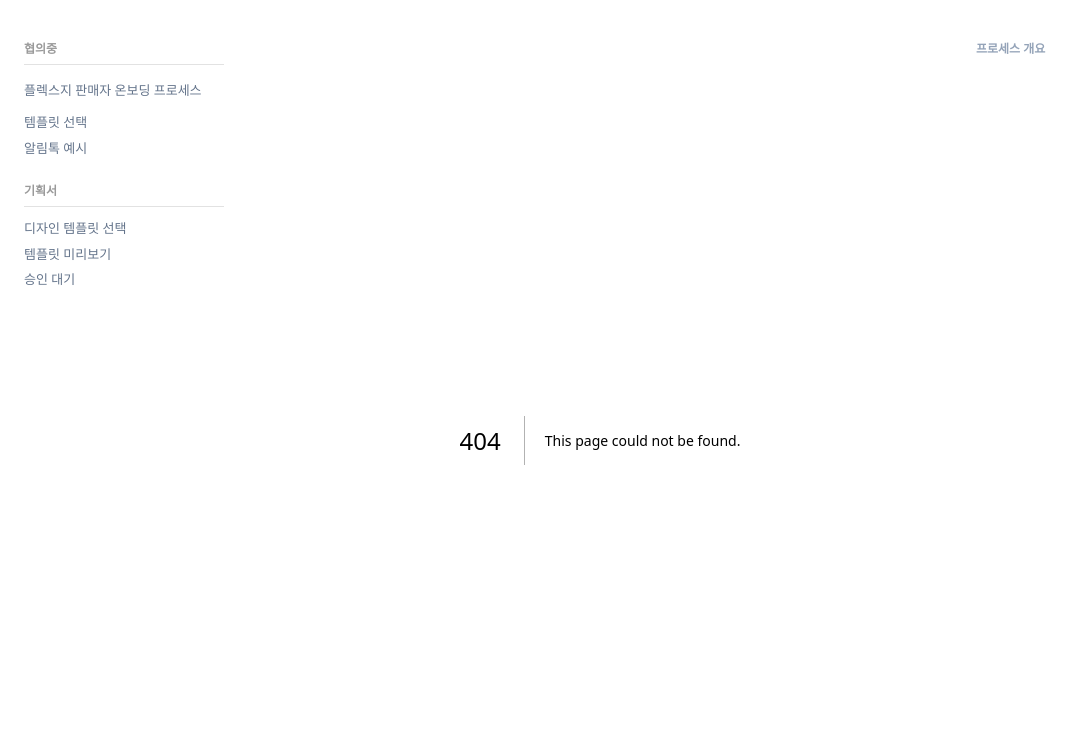
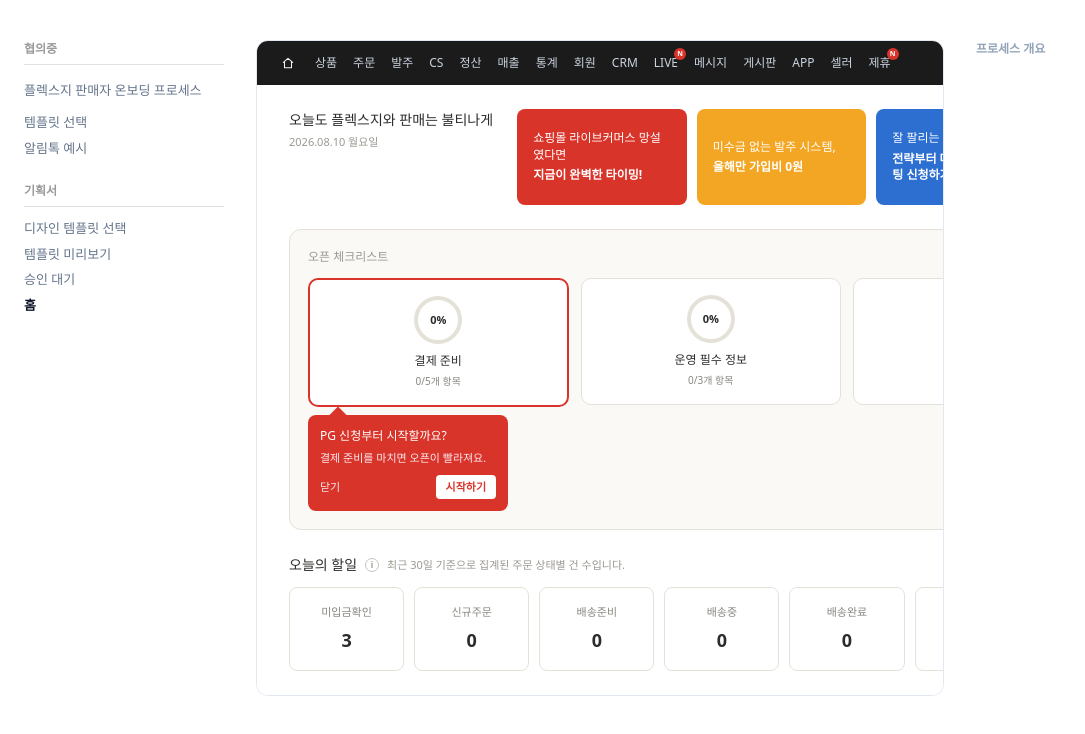
Before and after one commit to WEED-Convergence/WEED-Convergence-FLEXG-onboarding-HYESUN-2026-08, a Next.js app: page /home-with-checklist in a window 1280 px wide. Before the commit this address had no page. Shown: the top 734 px of the page, without its empty margins (0-1085 px from the left). Built offline with nearby package versions, Linux system fonts and the light colour scheme.

Commit message:
플렉스지 홈 화면 + 오픈 체크리스트 프로토타입(/home-with-checklist) 추가 및 인덱스 반영

```diff
--- a/src/app/SidebarNav.tsx
+++ b/src/app/SidebarNav.tsx
@@ -11,6 +11,7 @@ const specDocs = [
   { href: "/signup-complete", label: "디자인 템플릿 선택" },
   { href: "/template-preview", label: "템플릿 미리보기" },
   { href: "/approval-pending", label: "승인 대기" },
+  { href: "/home-with-checklist", label: "홈" },
 ];
 
 export default function SidebarNav() {
--- /dev/null
+++ b/src/app/home-with-checklist/page.tsx
@@ -0,0 +1,281 @@
+export const metadata = {
+  title: "홈",
+};
+
+function HomeIcon() {
+  return (
+    <svg viewBox="0 0 24 24" width="14" height="14" fill="none" stroke="#F2F1EC" strokeWidth="1.8">
+      <path d="M4 11L12 4L20 11" strokeLinecap="round" strokeLinejoin="round" />
+      <path d="M6 10V20H18V10" strokeLinecap="round" strokeLinejoin="round" />
+    </svg>
+  );
+}
+
+function QuestionIcon() {
+  return (
+    <span className="flex h-4 w-4 items-center justify-center rounded-full border border-slate-400 text-[9px] font-semibold text-slate-300">
+      ?
+    </span>
+  );
+}
+
+function InfoIcon() {
+  return (
+    <span className="flex h-3.5 w-3.5 items-center justify-center rounded-full border border-[#C7C5BB] text-[8px] font-semibold text-[#9A9890]">
+      i
+    </span>
+  );
+}
+
+interface MenuItem {
+  label: string;
+  badge?: boolean;
+}
+
+const menuItems: MenuItem[] = [
+  { label: "상품" },
+  { label: "주문" },
+  { label: "발주" },
+  { label: "CS" },
+  { label: "정산" },
+  { label: "매출" },
+  { label: "통계" },
+  { label: "회원" },
+  { label: "CRM" },
+  { label: "LIVE", badge: true },
+  { label: "메시지" },
+  { label: "게시판" },
+  { label: "APP" },
+  { label: "셀러" },
+  { label: "제휴", badge: true },
+];
+
+function AdminGNB() {
+  return (
+    <header className="flex h-11 w-full shrink-0 items-center justify-between bg-[#1B1B1B] px-6">
+      <div className="flex items-center gap-5">
+        <HomeIcon />
+        <nav className="flex items-center gap-4">
+          {menuItems.map((item) => (
+            <span key={item.label} className="relative text-[12px] text-slate-300">
+              {item.label}
+              {item.badge ? (
+                <span className="absolute -right-2 -top-1.5 flex h-3 w-3 items-center justify-center rounded-full bg-[#D8342A] text-[7px] font-bold text-white">
+                  N
+                </span>
+              ) : null}
+            </span>
+          ))}
+        </nav>
+      </div>
+
+      <div className="flex items-center gap-3">
+        <span className="flex items-center gap-1 text-[12px] text-slate-300">
+          서비스 알림
+          <span className="flex h-3.5 min-w-3.5 items-center justify-center rounded-full bg-[#D8342A] px-1 text-[9px] font-semibold text-white">
+            133
+          </span>
+        </span>
+        <QuestionIcon />
+        <span className="rounded bg-[#2E9E4C] px-3 py-1.5 text-[12px] font-medium text-white">
+          쇼핑몰 바로 적용
+        </span>
+      </div>
+    </header>
+  );
+}
+
+interface Banner {
+  bg: string;
+  line1: string;
+  line2: string;
+}
+
+const banners: Banner[] = [
+  { bg: "#D8342A", line1: "쇼핑몰 라이브커머스 망설였다면", line2: "지금이 완벽한 타이밍!" },
+  { bg: "#F2A623", line1: "미수금 없는 발주 시스템,", line2: "올해만 가입비 0원" },
+  { bg: "#2D6FD1", line1: "잘 팔리는 쇼핑몰은", line2: "전략부터 다릅니다! · 컨설팅 신청하기" },
+  { bg: "#2E9E4C", line1: "발주가 많아질수록 필요한건?", line2: "자동화 시스템 · 발주모아 시작하기" },
+  { bg: "#5B3FA6", line1: "광고비를 줄여도", line2: "매출이 오르는 이유 · 자세히 알아보기" },
+];
+
+function BannerCard({ bg, line1, line2 }: Banner) {
+  return (
+    <div
+      className="flex h-24 flex-col justify-center gap-1 rounded-lg px-4 text-white"
+      style={{ backgroundColor: bg }}
+    >
+      <p className="text-[12px] font-medium leading-snug">{line1}</p>
+      <p className="text-[12px] font-semibold leading-snug">{line2}</p>
+    </div>
+  );
+}
+
+function DonutProgress({ percent }: { percent: number }) {
+  const size = 48;
+  const strokeWidth = 4;
+  const radius = (size - strokeWidth) / 2;
+  const circumference = 2 * Math.PI * radius;
+  const offset = circumference - (percent / 100) * circumference;
+
+  return (
+    <svg width={size} height={size} viewBox={`0 0 ${size} ${size}`} className="-rotate-90">
+      <circle cx={size / 2} cy={size / 2} r={radius} fill="none" stroke="#E4E2D8" strokeWidth={strokeWidth} />
+      <circle
+        cx={size / 2}
+        cy={size / 2}
+        r={radius}
+        fill="none"
+        stroke="#D8342A"
+        strokeWidth={strokeWidth}
+        strokeDasharray={circumference}
+        strokeDashoffset={offset}
+        strokeLinecap="round"
+      />
+    </svg>
+  );
+}
+
+function ChecklistCard({
+  name,
+  total,
+  highlighted,
+}: {
+  name: string;
+  total: number;
+  highlighted?: boolean;
+}) {
+  return (
+    <div
+      className={`flex flex-col items-center rounded-[10px] bg-white px-4 py-4 text-center ${
+        highlighted ? "border-2 border-[#D8342A]" : "border border-[#E4E2D8]"
+      }`}
+    >
+      <div className="relative flex h-12 w-12 items-center justify-center">
+        <DonutProgress percent={0} />
+        <span className="absolute text-[11px] font-semibold text-[#2C2C2A]">0%</span>
+      </div>
+      <p className="mt-2 text-[12px] font-medium text-[#2C2C2A]">{name}</p>
+      <p className="mt-1 text-[10px] text-[#888780]">0/{total}개 항목</p>
+    </div>
+  );
+}
+
+function GuideTooltip() {
+  return (
+    <div className="relative mt-2 w-[200px] rounded-lg bg-[#D8342A] p-3">
+      <div className="absolute -top-1.5 left-6 h-3 w-3 rotate-45 bg-[#D8342A]" />
+      <p className="text-[12px] font-medium text-white">PG 신청부터 시작할까요?</p>
+      <p className="mt-1 text-[11px] leading-relaxed text-[#FBEAF0]">
+        결제 준비를 마치면 오픈이 빨라져요.
+      </p>
+      <div className="mt-2 flex items-center justify-between">
+        <span className="text-[11px] text-[#FBEAF0]">닫기</span>
+        <span className="rounded bg-white px-2.5 py-1 text-[11px] font-semibold text-[#D8342A]">
+          시작하기
+        </span>
+      </div>
+    </div>
+  );
+}
+
+interface ChecklistCategory {
+  name: string;
+  total: number;
+  highlighted?: boolean;
+}
+
+const checklistCategories: ChecklistCategory[] = [
+  { name: "결제 준비", total: 5, highlighted: true },
+  { name: "운영 필수 정보", total: 3 },
+  { name: "권장 설정 기능", total: 2 },
+  { name: "매출 확장 기능", total: 3 },
+];
+
+interface Stat {
+  label: string;
+  value: number;
+  danger?: boolean;
+}
+
+const stats: Stat[] = [
+  { label: "미입금확인", value: 3 },
+  { label: "신규주문", value: 0 },
+  { label: "배송준비", value: 0 },
+  { label: "배송중", value: 0 },
+  { label: "배송완료", value: 0 },
+  { label: "취소요청", value: 0, danger: true },
+  { label: "반품요청", value: 0, danger: true },
+  { label: "교환요청", value: 0, danger: true },
+  { label: "미답변 상품문의", value: 0 },
+];
+
+function StatCard({ label, value, danger }: Stat) {
+  return (
+    <div className="flex flex-col items-center gap-1.5 rounded-lg border border-[#E4E2D8] py-4">
+      <p className="text-[11px] text-[#888780]">{label}</p>
+      <p
+        className="text-[18px] font-semibold"
+        style={{ color: danger ? "#D8342A" : "#2C2C2A" }}
+      >
+        {value}
+      </p>
+    </div>
+  );
+}
+
+export default function HomeWithChecklistPage() {
+  return (
+    <div className="w-full overflow-x-auto rounded-xl border border-slate-200 bg-white">
+      <div className="min-w-[1180px]">
+      <AdminGNB />
+
+      <div className="px-8 py-6">
+        <div className="flex items-start justify-between gap-6">
+          <div className="shrink-0">
+            <p className="text-[14px] font-medium text-[#2C2C2A]">
+              오늘도 플렉스지와 판매는 불티나게
+            </p>
+            <p className="mt-1 text-[11px] text-[#9A9890]">2026.08.10 월요일</p>
+          </div>
+          <div className="grid flex-1 grid-cols-5 gap-2.5">
+            {banners.map((banner) => (
+              <BannerCard key={banner.line1} {...banner} />
+            ))}
+          </div>
+        </div>
+
+        <div className="mt-6 rounded-xl border border-[#E4E2D8] bg-[#FAF9F5] p-[18px]">
+          <p className="text-[12px] text-[#9A9890]">오픈 체크리스트</p>
+          <div className="mt-3 flex items-start gap-3">
+            {checklistCategories.map((category) => (
+              <div key={category.name} className="flex-1">
+                <ChecklistCard {...category} />
+                {category.highlighted ? <GuideTooltip /> : null}
+              </div>
+            ))}
+          </div>
+        </div>
+
+        <div className="mt-6">
+          <div className="flex items-center justify-between">
+            <div className="flex items-center gap-2">
+              <p className="text-[14px] font-medium text-[#2C2C2A]">오늘의 할일</p>
+              <InfoIcon />
+              <span className="text-[11px] text-[#9A9890]">
+                최근 30일 기준으로 집계된 주문 상태별 건 수입니다.
+              </span>
+            </div>
+            <span className="text-[12px] text-[#9A9890]">더보기 &gt;</span>
+          </div>
+          <div className="mt-3 grid grid-cols-9 gap-2.5">
+            {stats.map((stat) => (
+              <StatCard key={stat.label} {...stat} />
+            ))}
+          </div>
+        </div>
+      </div>
+      </div>
+    </div>
+  );
+}
```
